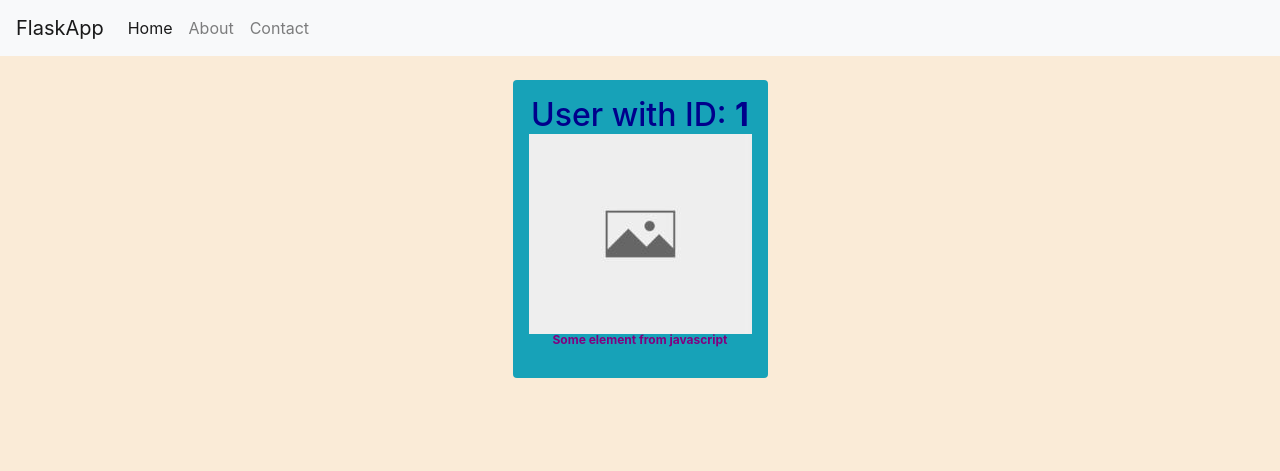
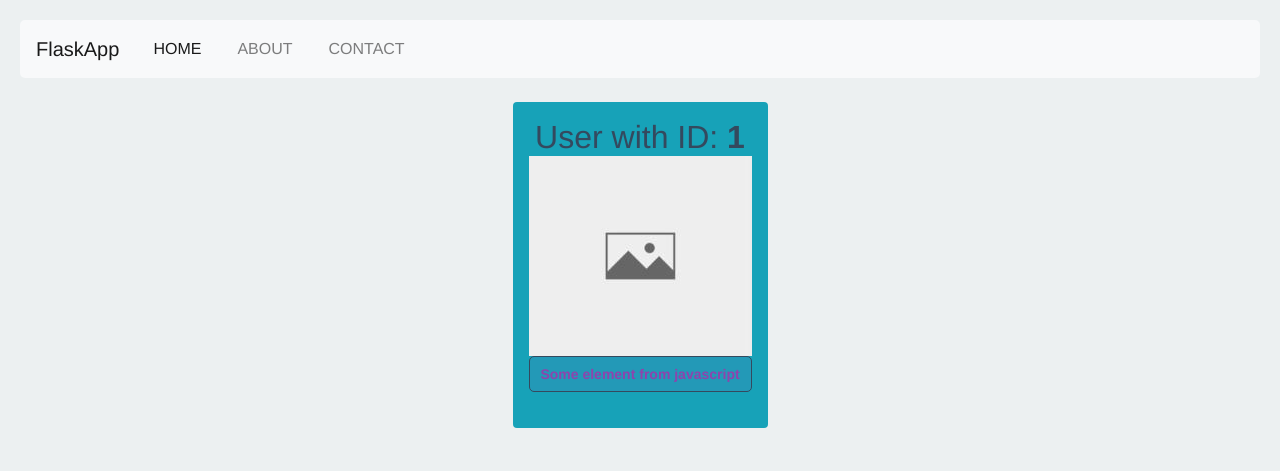
Before and after one commit to MariamKipshidze/Blog-Post-website-with-flask, a Flask app: page /user/1 in a window 1280 px wide. Shown: the top 471 px of the page. Run offline with Flask 3, Linux system fonts and the light colour scheme; some libraries are stand-ins or nearby versions.

Commit message:
Improved css code

```diff
--- a/static/css/style.css
+++ b/static/css/style.css
@@ -1,13 +1,122 @@
-h1 {
-    color: darkblue;
-    font-size: 60px;
+/* Define a color palette for consistency */
+:root {
+    --primary-color: #34495e; /* Midnight Blue */
+    --secondary-color: #8e44ad; /* Wisteria */
+    --background-color: #ecf0f1; /* Clouds */
+    --font-color: #2c3e50; /* Wet Asphalt */
+    --accent-color: #e74c3c; /* Alizarin */
+    --button-hover-color: #c0392b; /* Pomegranate */
+    --font-family: 'Helvetica Neue', Arial, sans-serif;
+}
+
+/* Universal Styles */
+* {
+    margin: 0;
+    padding: 0;
+    box-sizing: border-box;
 }
 
 body {
-    background: antiquewhite;
+    background: var(--background-color);
+    font-family: var(--font-family);
+    color: var(--font-color);
+    line-height: 1.6;
+    padding: 20px;
 }
 
-#demo{
-    font-size: 12px;
-    color: purple;
+/* Header Styles */
+h1 {
+    color: var(--primary-color);
+    font-size: 60px;
+    text-align: center;
+    margin-bottom: 20px;
 }
+
+/* Paragraph Styles */
+p {
+    margin-bottom: 20px;
+}
+
+/* Styling for the #demo element */
+#demo {
+    font-size: 14px;
+    color: var(--secondary-color);
+    border: 1px solid var(--primary-color);
+    padding: 10px;
+    background: rgba(142, 68, 173, 0.1); /* Light Wisteria Background */
+    border-radius: 5px;
+}
+
+/* Add some hover effects for links */
+a {
+    color: var(--primary-color);
+    text-decoration: none;
+    transition: color 0.3s ease;
+}
+
+a:hover {
+    color: var(--accent-color);
+}
+
+/* Add a navigation bar */
+nav {
+    background: var(--primary-color);
+    padding: 10px;
+    border-radius: 5px;
+    margin-bottom: 20px;
+}
+
+nav ul {
+    list-style: none;
+    display: flex;
+    justify-content: space-around;
+}
+
+nav ul li {
+    margin: 0 10px;
+}
+
+nav ul li a {
+    color: white;
+    text-transform: uppercase;
+    transition: color 0.3s ease;
+}
+
+nav ul li a:hover {
+    color: var(--accent-color);
+}
+
+/* Add some styles for buttons */
+button {
+    background: var(--accent-color);
+    color: white;
+    border: none;
+    padding: 10px 20px;
+    border-radius: 5px;
+    cursor: pointer;
+    transition: background 0.3s ease;
+}
+
+button:hover {
+    background: var(--button-hover-color);
+}
+
+/* Media Queries for Responsive Design */
+@media (max-width: 768px) {
+    h1 {
+        font-size: 40px;
+    }
+
+    body {
+        padding: 10px;
+    }
+
+    #demo {
+        font-size: 12px;
+    }
+
+    nav ul {
+        flex-direction: column;
+        text-align: center;
+    }
+}
```
